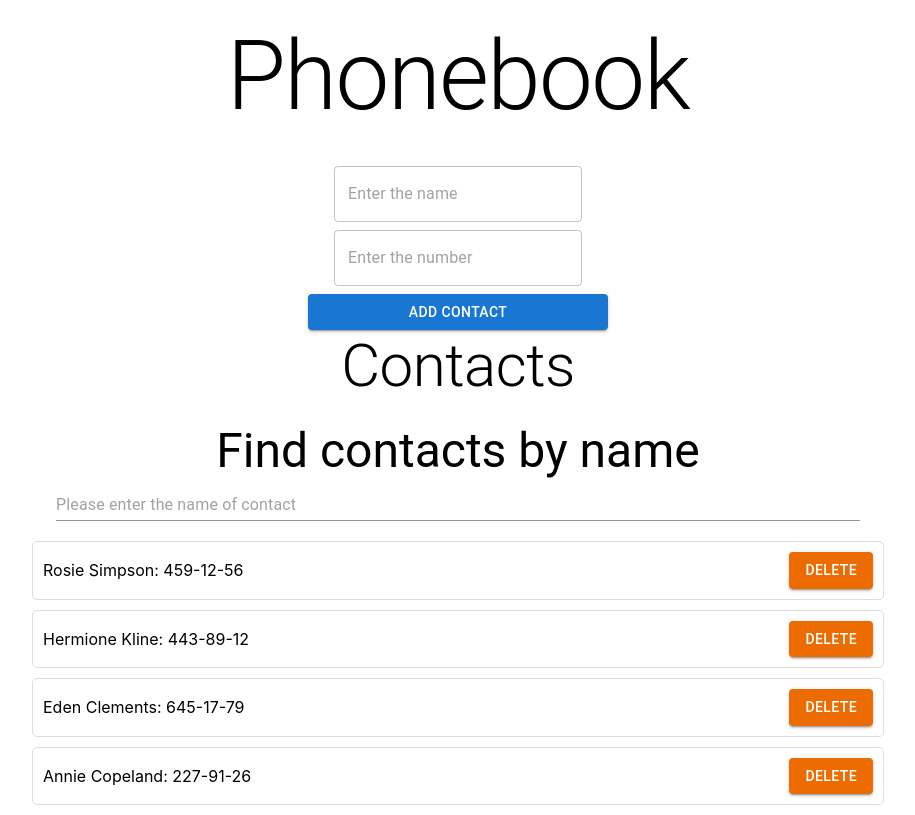
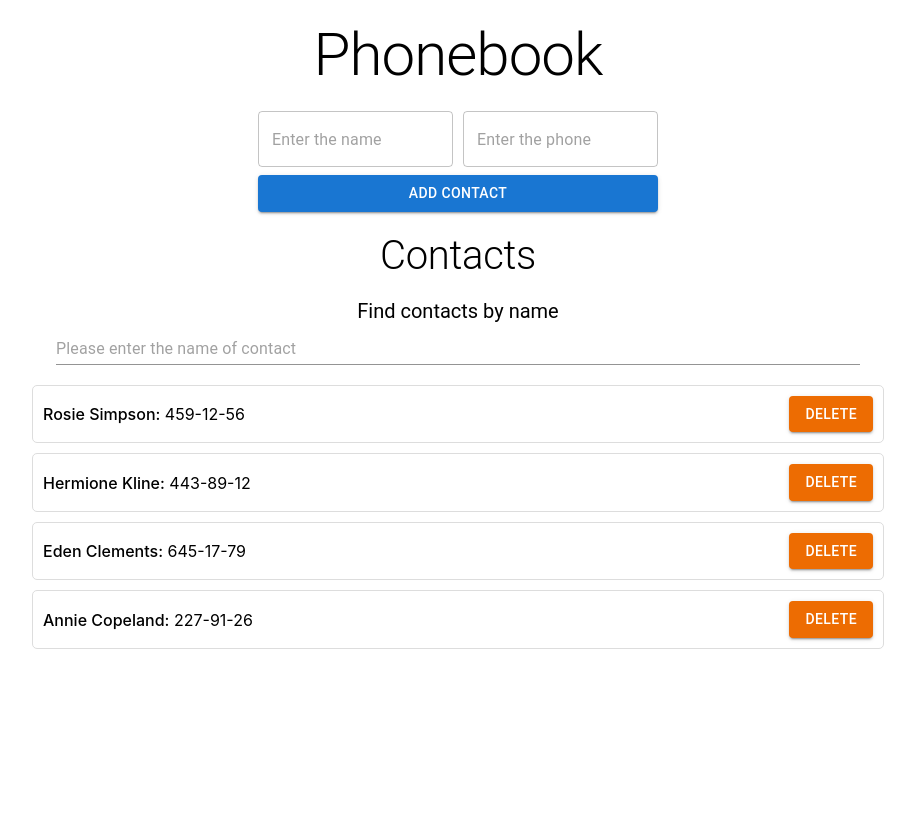
Before and after one commit to Bezobrazz/goit-react-hw-02-phonebook, a React (Create React App) app: page / in a window 1280 px wide. Shown: the whole page, without its empty margins (182-1097 px from the left). Built offline with nearby package versions, Linux system fonts and the light colour scheme.

Commit message:
fixed some styles

```diff
--- a/src/components/App.jsx
+++ b/src/components/App.jsx
@@ -44,14 +44,14 @@ export default class App extends Component {
 
     return (
       <StyledContainer maxWidth="md">
-        <Typography variant="h1" align="center" gutterBottom>
+        <Typography variant="h1" align="center" fontSize="60px" gutterBottom>
           Phonebook
         </Typography>
         <ContactForm
           contacts={this.state.contacts}
           onContactSubmit={this.onContactSubmit}
         />
-        <Typography variant="h2" align="center" gutterBottom>
+        <Typography variant="h2" align="center" fontSize="40px" gutterBottom>
           Contacts
         </Typography>
         <Filter value={filter} onChange={this.onInputChange} />
--- a/src/components/ContactForm.jsx
+++ b/src/components/ContactForm.jsx
@@ -1,6 +1,6 @@
 import React, { Component } from 'react';
 import { nanoid } from 'nanoid';
-import { StyledForm, StyledLabel } from './styled';
+import { StyledForm, StyledLabel, StyledLabelWrapper } from './styled';
 import { Button, TextField } from '@mui/material';
 import { Notify } from 'notiflix';
 
@@ -41,6 +41,7 @@ export default class ContactForm extends Component {
     return (
       <div>
         <StyledForm onSubmit={this.onFormSubmit}>
+          <StyledLabelWrapper>
             <StyledLabel>
               <TextField
                 type="text"
@@ -54,13 +55,14 @@ export default class ContactForm extends Component {
             <StyledLabel>
               <TextField
                 type="tel"
-              placeholder="Enter the number"
+                placeholder="Enter the phone"
                 name="number"
                 required
                 value={this.state.number}
                 onChange={this.onInputChange}
               />
             </StyledLabel>
+          </StyledLabelWrapper>
           <Button type="submit" variant="contained" color="primary">
             Add contact
           </Button>
--- a/src/components/ContactList.jsx
+++ b/src/components/ContactList.jsx
@@ -1,12 +1,14 @@
 import React from 'react';
-import { StyledList, StyledListItem } from './styled';
+import { StyledList, StyledListItem, BoldText } from './styled';
 import { Button } from '@mui/material';
 
 const ContactList = ({ contacts, onDeleteContact }) => (
   <StyledList>
     {contacts.map(({ id, name, number }) => (
       <StyledListItem key={id}>
-        {name}: {number}
+        <div>
+          <BoldText>{name}:</BoldText> {number}
+        </div>
         <Button
           type="text"
           variant="contained"
--- a/src/components/Filter.jsx
+++ b/src/components/Filter.jsx
@@ -4,7 +4,7 @@ import { Typography, Input } from '@mui/material';
 
 const Filter = ({ value, onChange }) => (
   <StyledContainer>
-    <Typography variant="h3" align="center">
+    <Typography variant="h3" align="center" fontSize="20px">
       Find contacts by name
     </Typography>
     <Input
--- a/src/components/styled.js
+++ b/src/components/styled.js
@@ -4,8 +4,14 @@ import { Container, List, ListItem } from '@mui/material';
 export const StyledForm = styled('form')({
   display: 'flex',
   flexDirection: 'column',
-  maxWidth: '300px',
+  maxWidth: '400px',
   margin: 'auto',
+  marginBottom: '20px',
+});
+
+export const StyledLabelWrapper = styled('div')({
+  display: 'flex',
+  gap: '10px',
 });
 
 export const StyledLabel = styled('label')({
@@ -30,3 +36,7 @@ export const StyledListItem = styled(ListItem)({
   marginBottom: '10px',
   borderRadius: '5px',
 });
+
+export const BoldText = styled('span')({
+  fontWeight: '500',
+});
```
Lines whose indentation alone changed are shown as unchanged.
